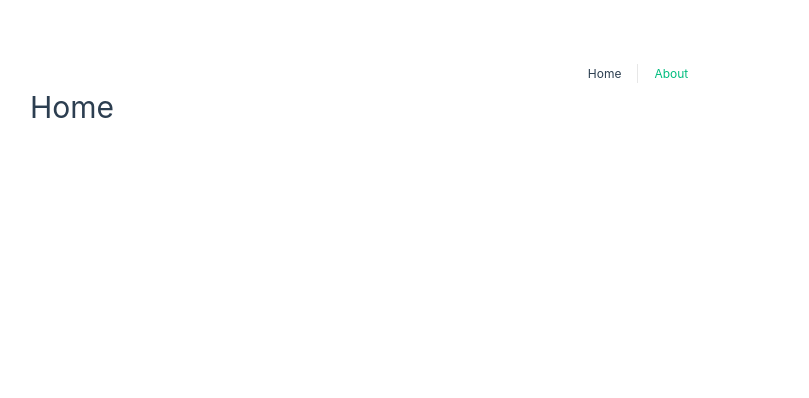
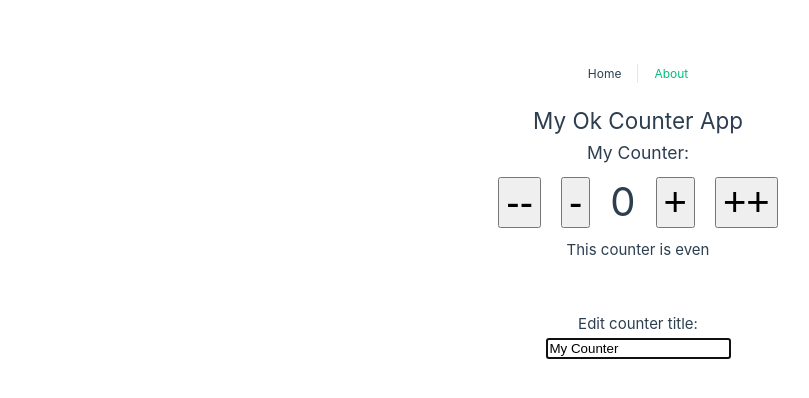
Before and after one commit to tankoi/vue-composition-api-basics, a Vue app: page / in a window 1280 px wide. Shown: the top 398 px of the page, without its empty margins (2-811 px from the left). Built offline with nearby package versions, Linux system fonts and the light colour scheme.

Commit message:
Section 1-7

```diff
--- a/src/App.vue
+++ b/src/App.vue
@@ -5,6 +5,7 @@
   </nav>
 
   <RouterView />
+
 </template>
 
 <style>
--- /dev/null
+++ b/src/directives/vAutofocus.js
@@ -0,0 +1,5 @@
+export const vAutofocus = {// v-autofocus
+  mounted: (el) => {
+    el.focus()
+  }
+}
--- a/src/views/AboutView.vue
+++ b/src/views/AboutView.vue
@@ -1,5 +1,13 @@
 <template>
-<div class="home">
+<div class="about">
   <h1>About</h1>
+  <textarea v-autofocus/>
 </div>
 </template>
+
+<script setup>
+/*
+  imports
+*/
+import { vAutofocus } from '@/directives/vAutofocus'
+</script>
--- a/src/views/HomeView.vue
+++ b/src/views/HomeView.vue
@@ -1,5 +1,88 @@
 <template>
 <div class="home">
-  <h1>Home</h1>
+
+  <h2>{{appTitle}}</h2>
+
+  <h3>{{counterData.title}}:</h3>
+
+  <div>
+    <button @click="decreaseCounter(2)" class="btn">--</button>
+    <button @click="decreaseCounter(1)" class="btn">-</button>
+    <span class="counter">{{counterData.count}}</span>
+    <button @click="increaseCounter(1, $event)" class="btn">+</button>
+    <button @click="increaseCounter(2)" class="btn">++</button>
+  </div>
+
+  <p>This counter is {{oddOrEven}}</p>
+
+  <div class="edit">
+    <h4>Edit counter title:</h4>
+    <input
+      v-model="counterData.title"
+      v-autofocus
+      type="text"
+    >
+  </div>
 </div>
 </template>
+
+<script setup>
+import { reactive, computed, watch, onMounted } from 'vue'
+import { vAutofocus } from '@/directives/vAutofocus'
+/*
+  app title
+*/
+const appTitle = 'My Ok Counter App'
+
+onMounted(() => {
+  console.log('Do stuff related to App Title')
+})
+
+/*
+  counter
+*/
+
+const counterData = reactive({
+  count: 0,
+  title: 'My Counter'
+})
+
+watch(() => counterData.count, (newCount, oldCount) => {
+  if (newCount === 20) {
+    alert('Way to go! You made it to 20!!')
+  }
+})
+
+const oddOrEven = computed(() => {
+    if (counterData.count % 2 === 0) return 'even'
+    return 'odd'
+})
+
+const increaseCounter = (amount, e) => {
+  counterData.count += amount
+}
+
+const decreaseCounter = amount => {
+  counterData.count -= amount
+}
+
+onMounted(() => {
+  console.log('Do stuff related to Counter')
+})
+
+</script>
+
+<style>
+.home {
+  text-align: center;
+  padding: 20px;
+}
+
+.btn, .counter {
+  font-size: 40px;
+  margin: 10px;
+}
+.edit {
+  margin-top: 50px;
+}
+</style>
```
Also changed, not shown: Notes.txt.
